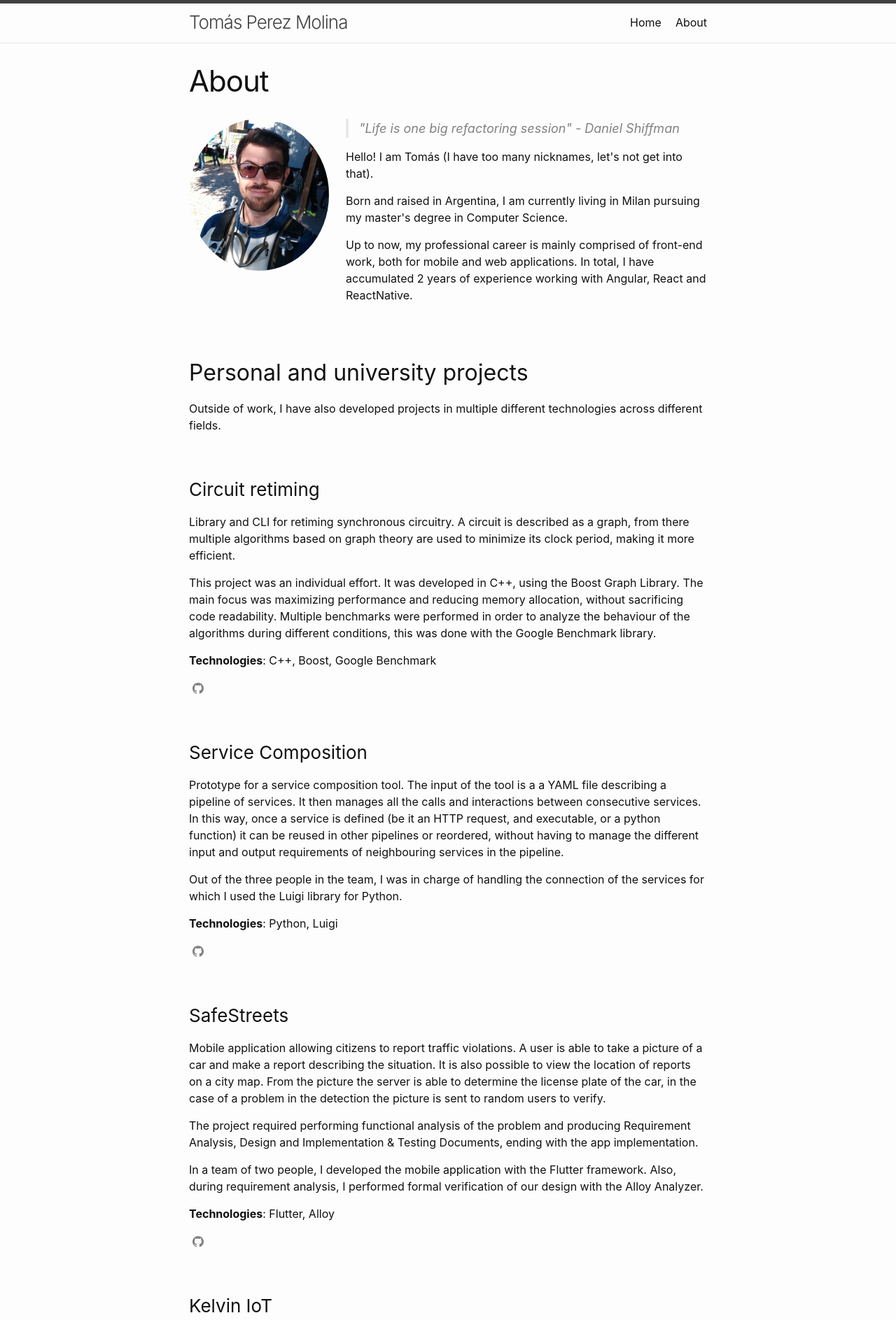
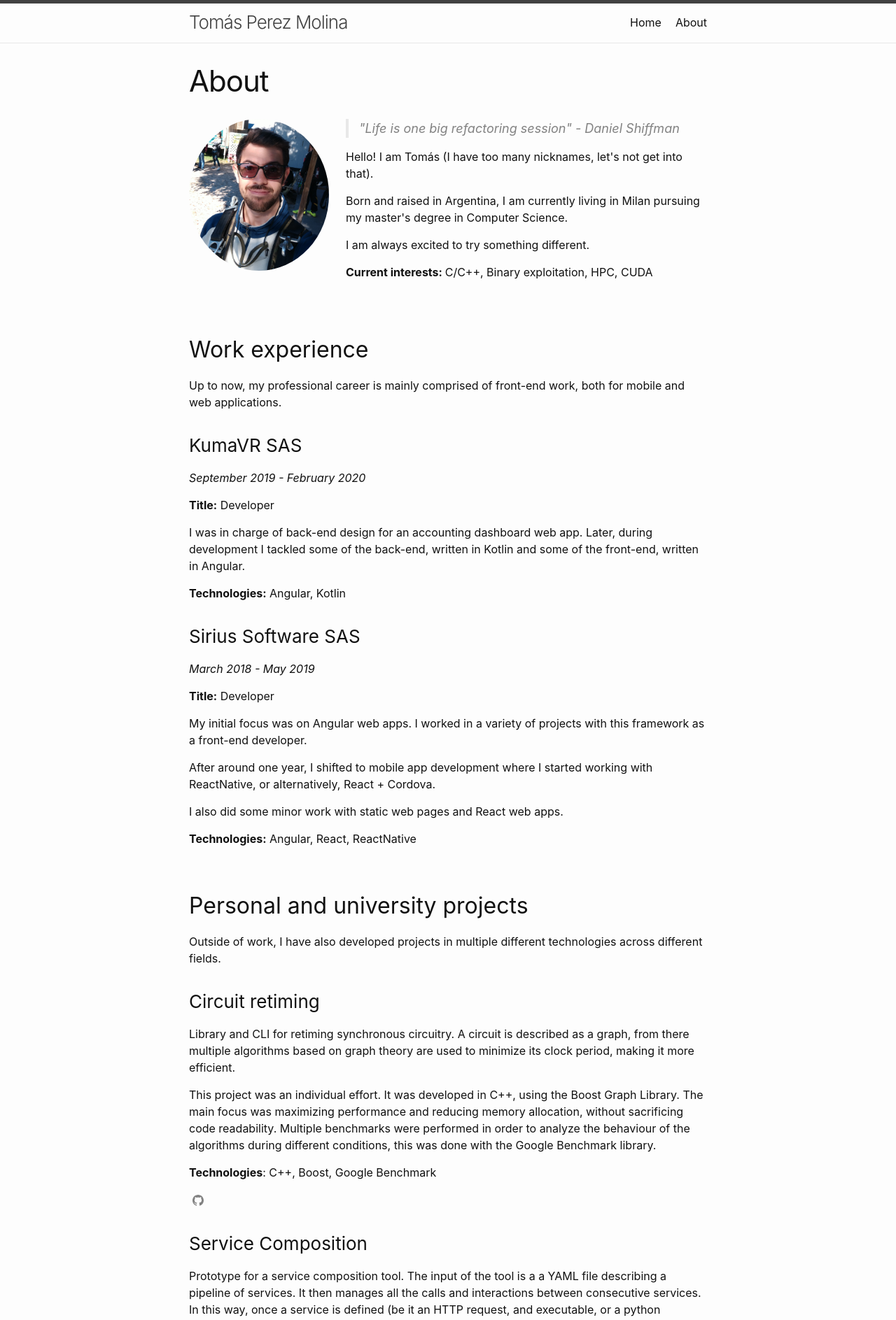
Before and after one commit to tomasperezmolina/Tomas-Perez.github.io, a Jekyll site: the page built from about.md, in a window 1280 px wide. Shown: the top 1887 px of the page at 70% size. Built offline with Jekyll 4.4.1, drawn with Linux system fonts in a browser that asks for light colours; some of the changed text lies outside the part shown.

Commit message:
Add pandemic and work experience

```diff
--- a/_layouts/about.html
+++ b/_layouts/about.html
@@ -7,7 +7,7 @@
     <h1 class="post-title">{{ page.title | escape }}</h1>
   </header>
 
-  <div class="post-content">
+  <div class="post-content about-content">
     <div>
       <div id="about-intro">
         <div class="pic-wrapper">
@@ -23,7 +23,13 @@
 
           <p>Born and raised in Argentina, I am currently living in Milan pursuing my master's degree in Computer Science.</p>
 
-          <p>Up to now, my professional career is mainly comprised of front-end work, both for mobile and web applications. In total, I have accumulated 2 years of experience working with Angular, React and ReactNative.</p>
+          <p>I am always excited to try something different.</p>
+
+          <p><strong>Current interests: </strong>
+            {%- for interest in page.current-interests -%}
+              {{ interest }}{% unless forloop.last %}, {% endunless %}
+            {%- endfor -%}
+          </p>
         </div>
       </div>
     </div>
--- a/_sass/minima/custom-styles.scss
+++ b/_sass/minima/custom-styles.scss
@@ -74,3 +74,9 @@
         }
     }
 }
+
+.about-content {
+    h2 { margin-top: $spacing-unit * 2 }
+    h3, h4 { margin-top: $spacing-unit }
+    h5, h6 { margin-top: $spacing-unit / 2 }
+}
--- a/about.md
+++ b/about.md
@@ -5,7 +5,40 @@
 quote:
     quote: Life is one big refactoring session
     author: Daniel Shiffman
+current-interests:
+    - C/C++
+    - Binary exploitation
+    - HPC
+    - CUDA
 ---
+
+## Work experience
+
+Up to now, my professional career is mainly comprised of front-end work, both for mobile and web applications.
+
+### KumaVR SAS
+
+*September 2019 - February 2020*
+
+**Title:** Developer
+
+I was in charge of back-end design for an accounting dashboard web app. Later, during development I tackled some of the back-end, written in Kotlin and some of the front-end, written in Angular.
+
+**Technologies:** Angular, Kotlin
+
+### Sirius Software SAS
+
+*March 2018 - May 2019*
+
+**Title:** Developer
+
+My initial focus was on Angular web apps. I worked in a variety of projects with this framework as a front-end developer.
+
+After around one year, I shifted to mobile app development where I started working with ReactNative, or alternatively, React + Cordova.
+
+I also did some minor work with static web pages and React web apps.
+
+**Technologies:** Angular, React, ReactNative
 
 ## Personal and university projects
 
@@ -31,6 +64,20 @@
 
 <a rel="me" href="https://github.com/Tomas-Perez/service-composition" title="Service composition repository"><svg class="svg-icon grey"><use xlink:href="{{ '/assets/minima-social-icons.svg#github' | relative_url }}"></use></svg></a>
 
+### Pandemic
+
+Simulator of the spread of diseases throughout Argentina. The user is able to input variables describing the disease, as well as a starting location for patient zero. The evolution of the disease can be visualized in a color coded map and also through multiple graphs that can be set at the department, province or national level.
+
+Intradepartmental infections are simulated through a [comparmental epidemiological model](https://en.wikipedia.org/wiki/Compartmental_models_in_epidemiology) (SIR / SIS) and infections between departments are determined based on the concentration of infected and distances between departments.
+
+The project was written in Angular and runs on top of Electron, in order to function as a local application. Leveraging the power of RxJS streams, all components are updated on demand at each frame in the simulation. Playback of the simulation can easily be controlled with a timeline and control panel, similar to a video player.
+
+As part of a five person team, I was the main project manager and architect. I was also responsible for the coordination between the reactive components and the simulation loop, as well as the loop itself.
+
+**Technologies**: Angular, D3.js, Electron, RxJS
+
+*Note: due to an NDA I am not able to share the project repository.*
+
 ### SafeStreets
 
 Mobile application allowing citizens to report traffic violations. A user is able to take a picture of a car and make a report describing the situation. It is also possible to view the location of reports on a city map. From the picture the server is able to determine the license plate of the car, in the case of a problem in the detection the picture is sent to random users to verify.
```
Also changed, not shown: other parts of about.md (+1 -1 lines).
